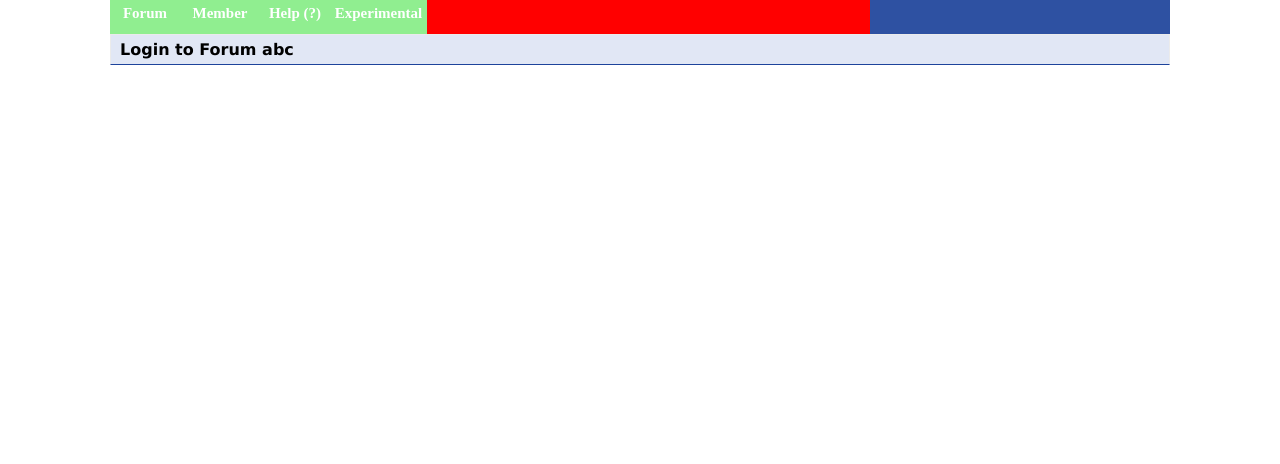
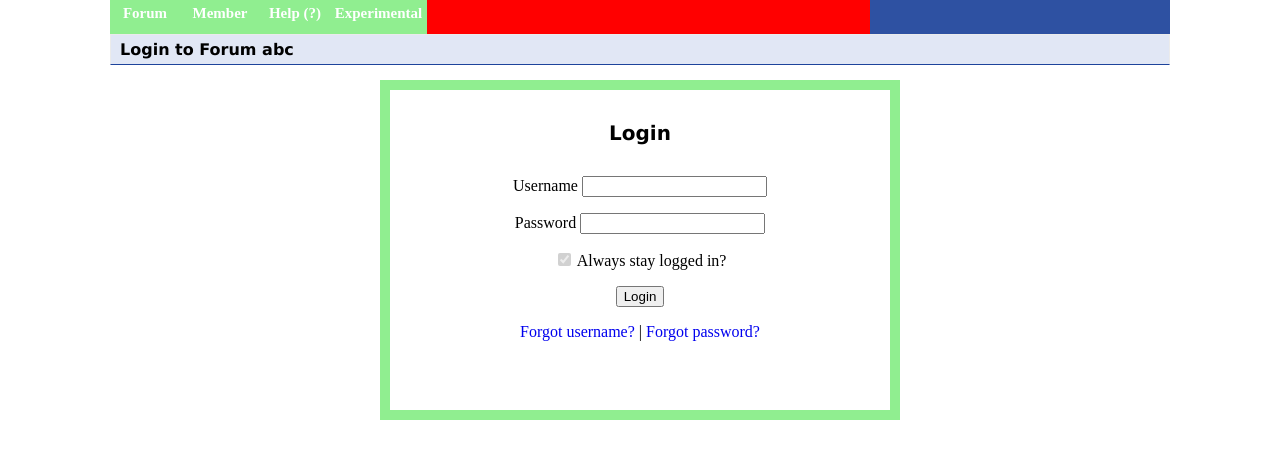
Before and after one commit to jimmymsz/projectPHP, a PHP site: page /login.php in a window 1280 px wide. Shown: the part 140-604 px from the top of the page. Run offline with PHP 8.4, Linux system fonts and the light colour scheme.

Commit message:
Login page design completed

```diff
--- a/index.php
+++ b/index.php
@@ -71,6 +71,9 @@
 			<div>
 				<h1 class="h1">Welcome to Forum abc</h1>
 			</div>
+			<div id="content">
+
+			</div>
 		</div>
 
 		<ul><li> <a href="">abcd</a></li><li> <a href="">1234</a></li></ul>
--- a/login.php
+++ b/login.php
@@ -32,7 +32,7 @@
 							<li> <a href="">Search Forum</a></li>
 							<li> <a href="">Recent Posts</a></li>
 						</ul>
-					</a></li>
+					</li>
 					<li class="small80">
 						<a class="non-link" href="#">Member</a>
 						<ul class="nav-dropdown">
@@ -40,7 +40,7 @@
 							<li> <a href="">Forum Admin</a></li>
 							<li> <a href="">New Members</a></li>
 						</ul>
-					</a></li>
+					</li>
 					<li class="small70">
 						<a class="non-link" href="#">Help (?)</a>
 						<ul class="nav-dropdown">
@@ -49,7 +49,7 @@
 							<li> <a href="">FAQs</a></li>
 							<li> <a href="">Send Feedbacks</a></li>
 						</ul>
-					</a></li>
+					</li>
 					<li class="large">
 						<a class="non-link" href="#">Experimental</a>
 						<ul class="nav-dropdown">
@@ -58,7 +58,7 @@
 							<li> <a href="">Coming Soon...</a></li>
 							-->
 						</ul>
-					</a></li>
+					</li>
 				</ul>
 			</div>
 			<div id="menu_right">
@@ -69,8 +69,31 @@
 			<div>
 				<h1 class="h1">Login to Forum abc</h1>
 			</div>
+			<div id="content">
+				<div id="login-box">
+					<br>
+					<h1 style="font-size: 20px; font-family: Verdana,Arial; padding-bottom: 15px">Login </h1>
+
+					<p>Username
+						<input type="text" name="username" size="20" maxlength="30">
+					</p>
+					<p>Password
+						<input type="password" name="password" size="20" maxlength="32">
+					</p>
+					<p>
+              			<input name="cookie" value="1" checked="checked" type="checkbox" disabled="true"> Always stay logged in?
+            		</p>
+
+            		<p>
+              			<input type="submit" name="submit" value="Login">
+              		</p>
+              		<p>
+		              	 <a href="password.php?username=1">Forgot username?</a> |
+		              	 <a href="password.php">Forgot password?</a>
+		            </p>
+				</div>
+			</div>
 		</div>
-
 	</div>
 </body>
 </html>
--- a/style.css
+++ b/style.css
@@ -174,3 +174,12 @@ a.non-link {
 	padding-bottom: 30px;
 	background-color: #FFF;
 }
+#content #login-box {
+	height: 320px;
+	width: 500px;
+	margin: 15px auto;
+	border: 10px solid lightgreen;
+	position: relative;
+	text-align: center;
+	background-color: #FFF;
+}
```
Also changed, not shown: password.php (added, +12 -0 lines).
